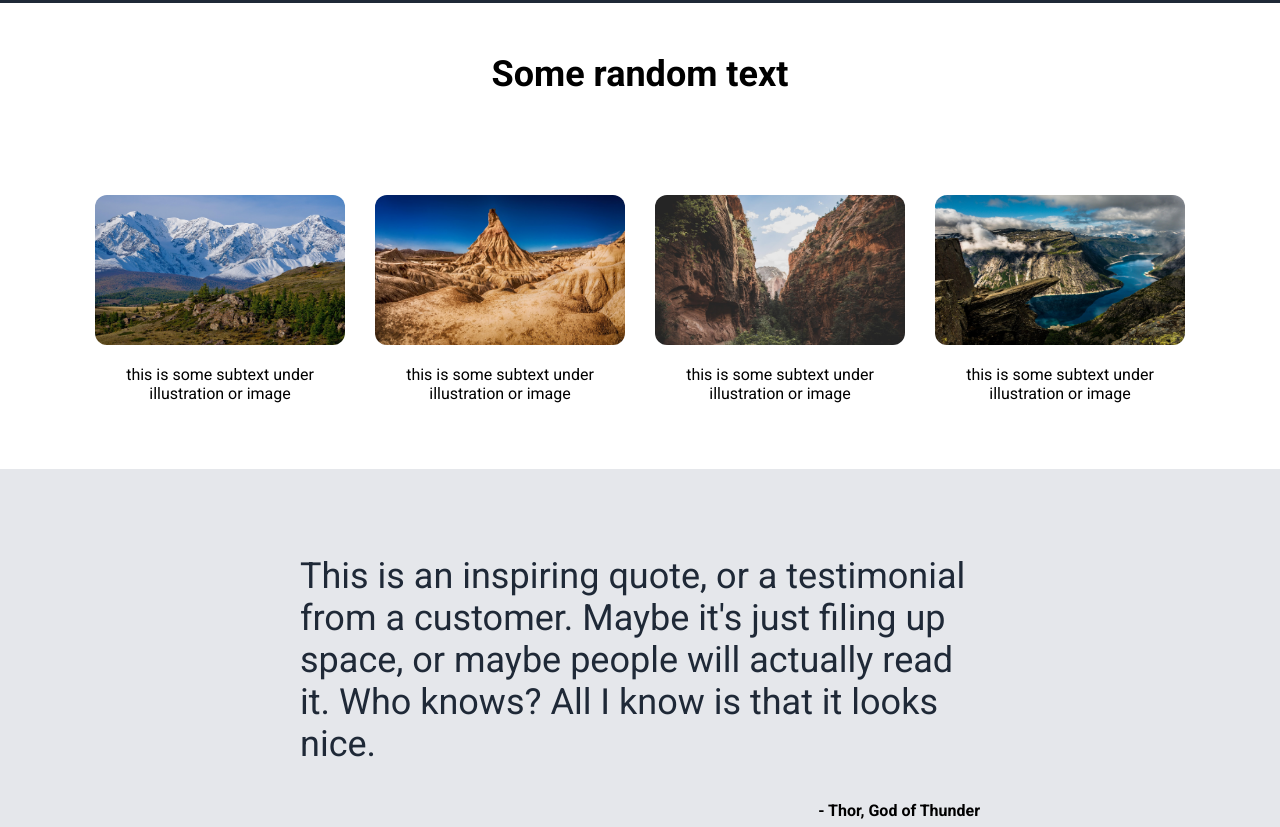
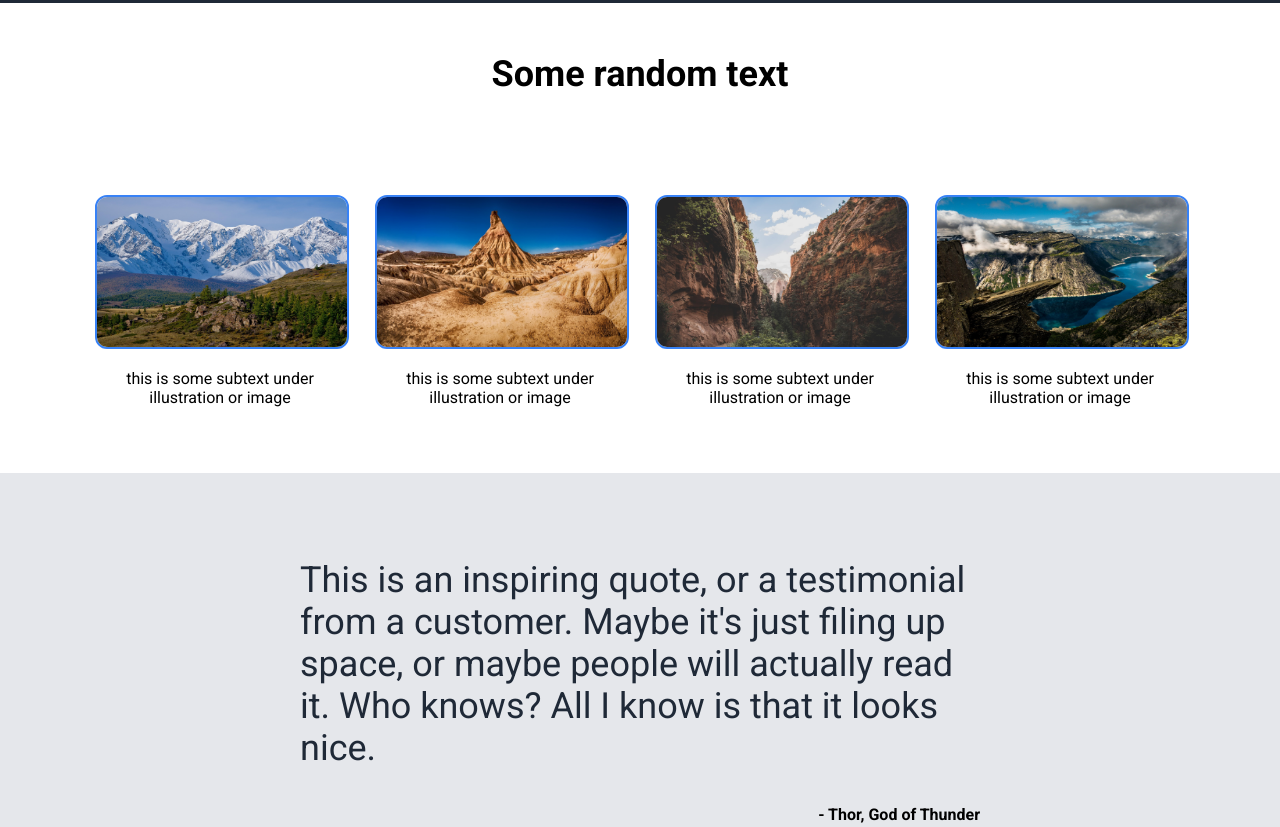
Before and after one commit to angelo-111/landing-page, a plain HTML site: page index.html in a window 1280 px wide. Shown: the part 714-1541 px from the top of the page. Drawn offline with Linux system fonts and the light colour scheme.

Commit message:
add frame to pictures sec2

```diff
--- a/index.html
+++ b/index.html
@@ -34,19 +34,19 @@
             <div class="title">Some random text</div>
             <div class="container">
                 <div class="info">
-                    <img src="./pics/mount.jpg" alt="mountain view">
+                    <img class="pic" src="./pics/mount.jpg" alt="mountain view">
                     <p class="text">this is some subtext under illustration or image</p>
                 </div>
                 <div class="info">
-                    <img src="./pics/desert.jpg" alt="desert view">
+                    <img class="pic" src="./pics/desert.jpg" alt="desert view">
                     <p class="text">this is some subtext under illustration or image</p>
                 </div>
                 <div class="info">
-                    <img src="./pics/cliffs.jpg" alt="cliffs view">
+                    <img class="pic" src="./pics/cliffs.jpg" alt="cliffs view">
                     <p class="text">this is some subtext under illustration or image</p>
                 </div>
                 <div class="info">
-                    <img src="./pics/water.jpg" alt="water view">
+                    <img class="pic" src="./pics/water.jpg" alt="water view">
                     <p class="text">this is some subtext under illustration or image</p>
                 </div>
             </div>
--- a/style.css
+++ b/style.css
@@ -101,10 +101,12 @@ a {
     max-width: 250px;
 }
 
-img {
+.pic {
     width: 250px;
     height: 150px;
     border-radius: 12px;
+    border: 2px solid;
+    border-color: #3882F6;
 }
 
 .section3 {
```
